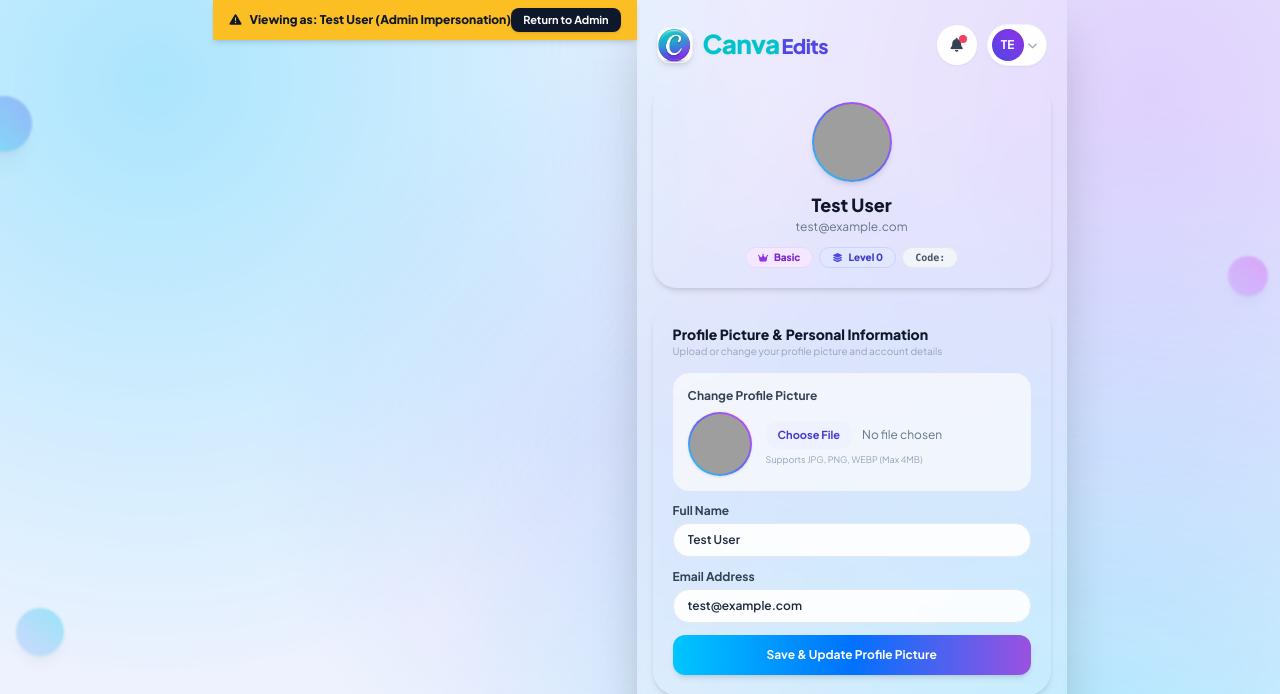
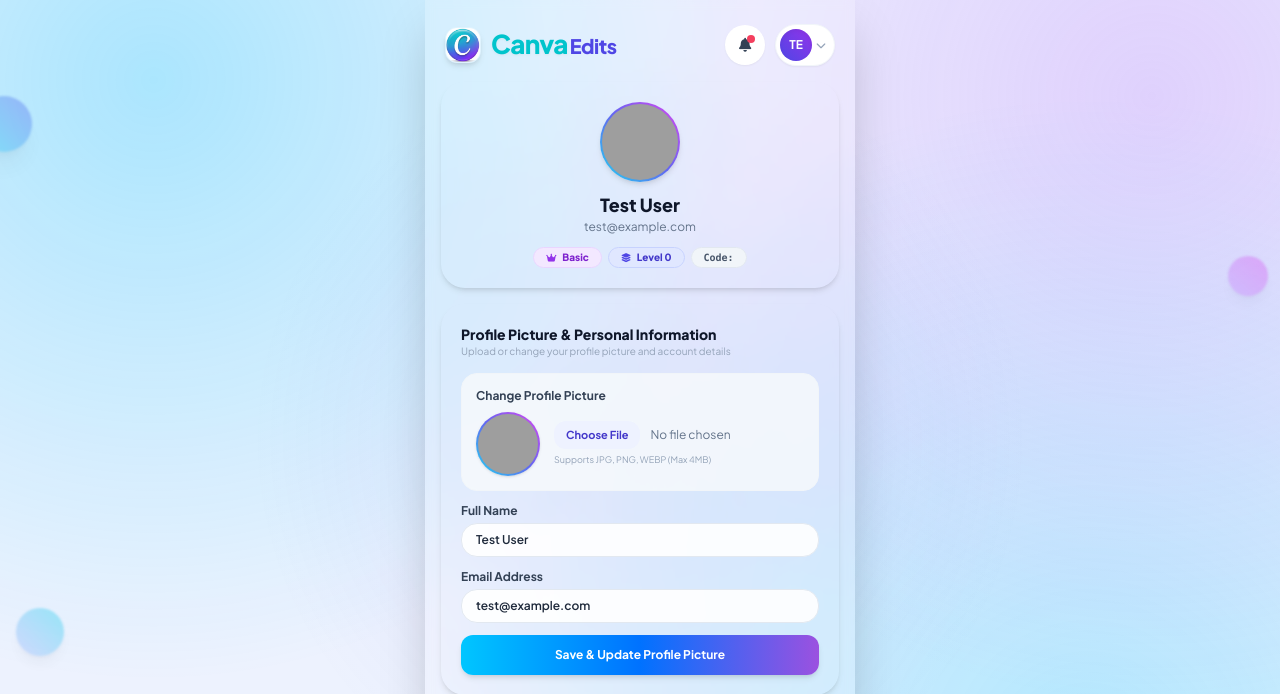
Before and after one commit to raheelanwaar03/Canva, a Laravel app: page /profile in a window 1280 px wide. Shown: the top 694 px of the page. Run offline with Laravel 12, Linux system fonts and the light colour scheme; the visitor is signed in with stand-in values (Sample User, id 1); data comes from the database, SQL or seed files in the repository; some libraries are stand-ins or nearby versions; grey boxes are pictures that could not be loaded.

Commit message:
remove impersonation login

```diff
--- a/resources/views/layouts/app.blade.php
+++ b/resources/views/layouts/app.blade.php
@@ -97,23 +97,6 @@
 </head>
 
 <body class="ambient-wave-canvas flex justify-center items-start min-h-screen relative overflow-x-hidden">
-
-    @if (session()->has('admin_impersonator_id'))
-        <div
-            class="bg-amber-400 text-slate-900 px-4 py-2 text-xs font-black flex items-center justify-between sticky top-0 z-50 shadow-md">
-            <div class="flex items-center space-x-2">
-                <i class="fa-solid fa-triangle-exclamation text-slate-900"></i>
-                <span>Viewing as: <strong>{{ auth()->user()->name }}</strong> (Admin Impersonation)</span>
-            </div>
-            <form method="POST" action="{{ route('impersonate.leave') }}" class="m-0">
-                @csrf
-                <button type="submit"
-                    class="bg-slate-900 text-white px-3 py-1 rounded-lg text-[11px] font-bold hover:bg-black transition shadow">
-                    Return to Admin
-                </button>
-            </form>
-        </div>
-    @endif
 
     <!-- Subtle Floating 3D Spheres in Ambient Background (Matches sample) -->
     <div
--- a/routes/web.php
+++ b/routes/web.php
@@ -16,11 +16,6 @@ Route::get('/', function () {
 
 // Authentication routes (Login, Register, Logout)
 require __DIR__ . '/auth.php';
-
-// Impersonation leave route
-Route::post('/impersonate/leave', [UserManagementController::class, 'leaveImpersonation'])
-    ->middleware('auth')
-    ->name('impersonate.leave');
 
 // Receipts Serving Route
 Route::get('/receipts/{filename}', [ReceiptController::class, 'show'])->name('receipts.show');
```
Also changed, not shown: app/Http/Controllers/Admin/UserManagementController.php (+7 -21 lines).
